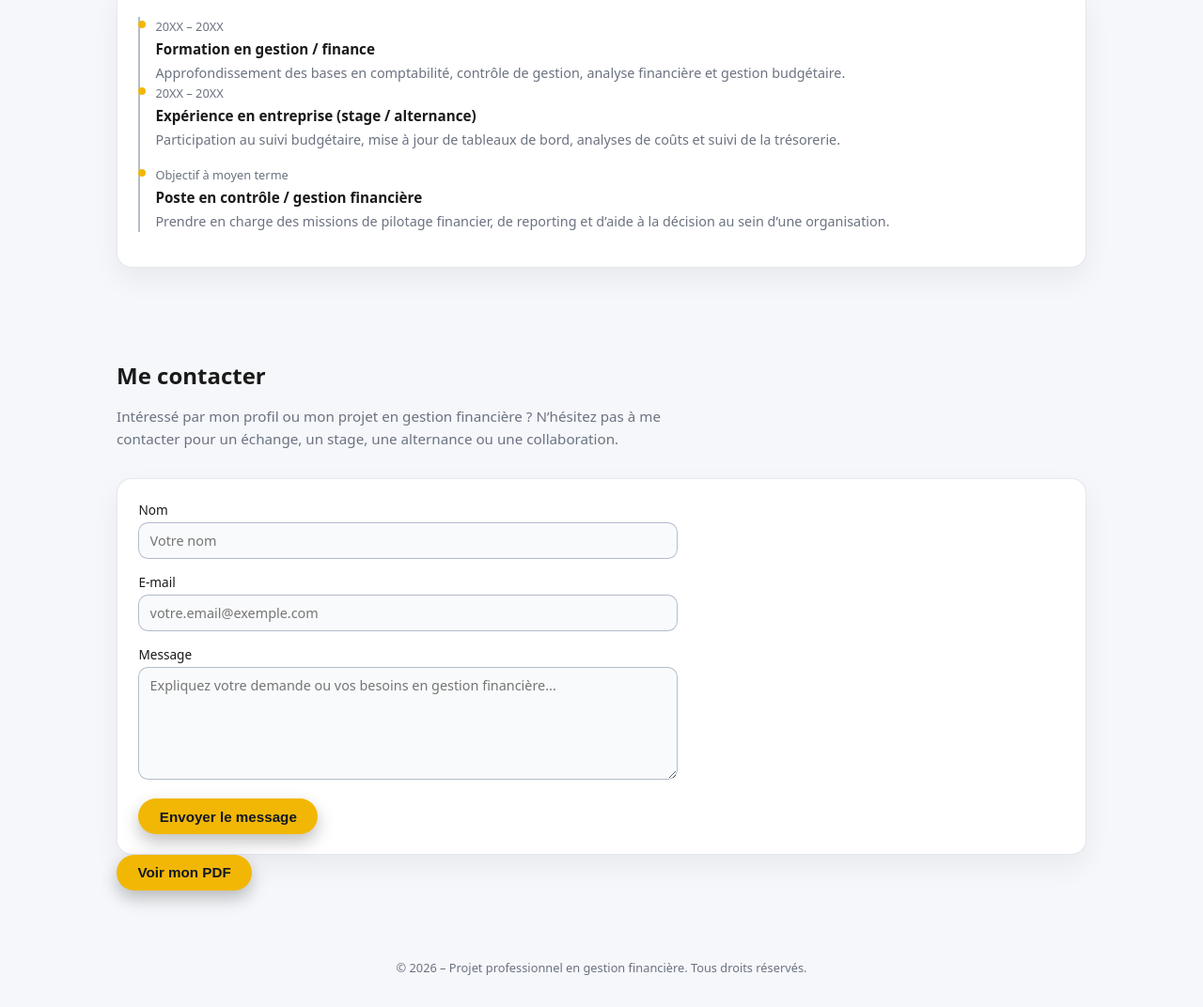
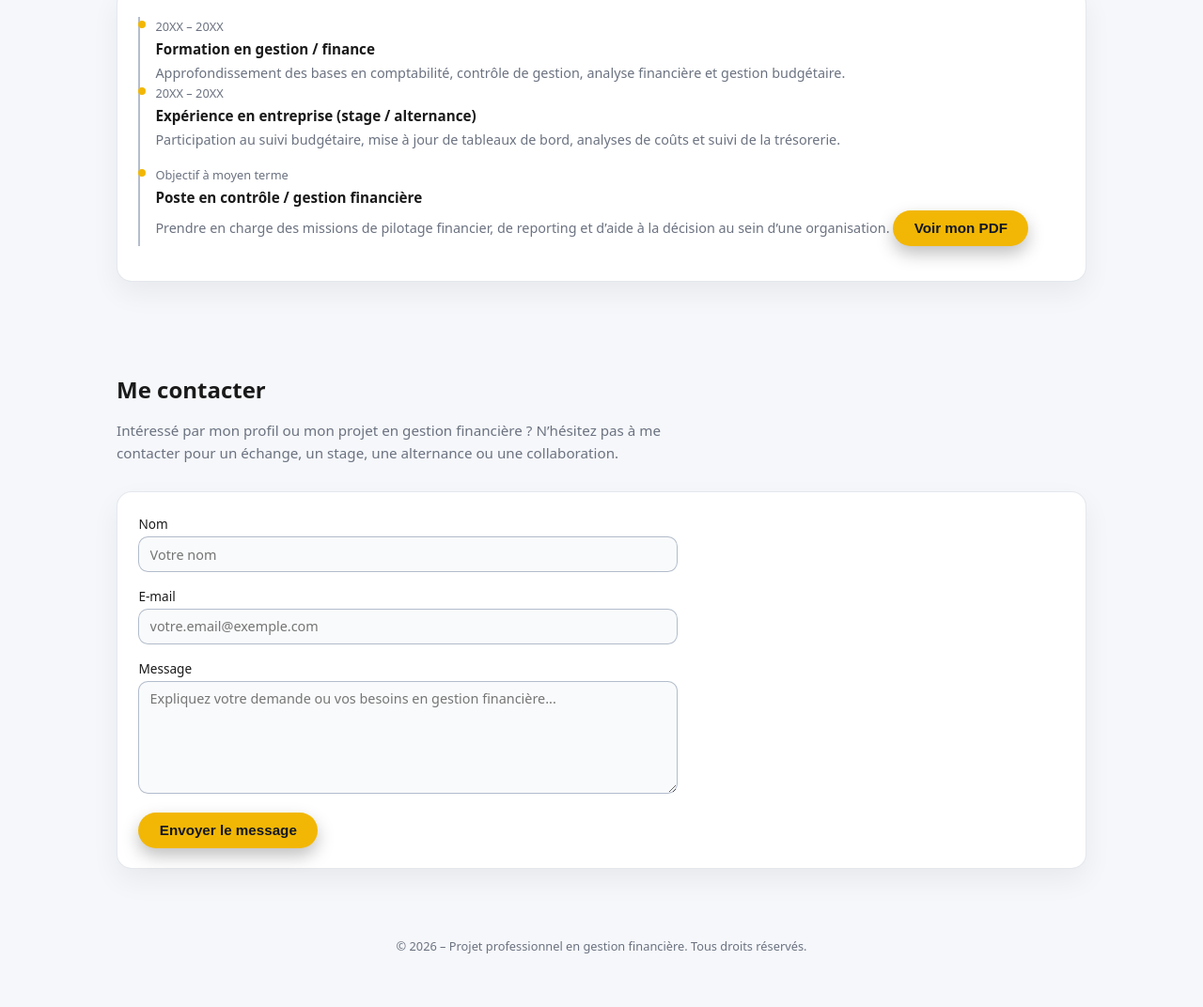
Before and after one commit to QuinInvestment/quininvestment-dashboard, a plain HTML site: page index.html in a window 1280 px wide. Shown: the part 3586-4658 px from the top of the page at 94% size. After the commit the page ends 4635 px from the top, so only its background shows below. Drawn offline with Linux system fonts and the light colour scheme.

Commit message:
Remove duplicate PDF link from contact section
Removed duplicate link to PDF in the contact section.

```diff
--- a/index.html
+++ b/index.html
@@ -796,6 +796,9 @@
                         <div class="timeline-detail">
                             Prendre en charge des missions de pilotage financier, de reporting
                             et d’aide à la décision au sein d’une organisation.
+                            <a href="pdf/CV de Tom Hennequin indu.pdf" target="_blank" rel="noopener">
+  <button class="btn-primary">Voir mon PDF</button>
+</a>
                         </div>
                     </div>
                 </div>
@@ -835,9 +838,6 @@
 
                 </div>
             </div>
-            <a href="pdf/CV de Tom Hennequin indu.pdf" target="_blank" rel="noopener">
-  <button class="btn-primary">Voir mon PDF</button>
-</a>   </div>
     </section>
 
     <footer>
```
